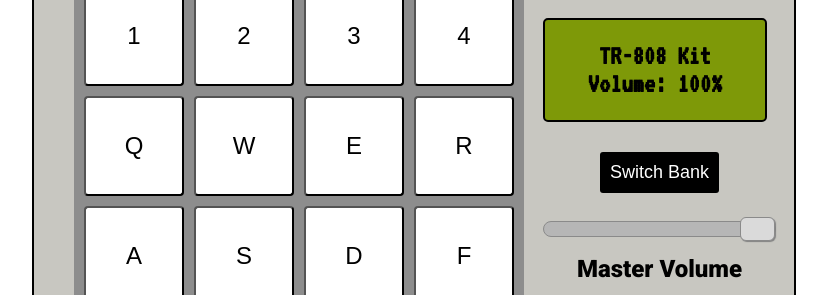
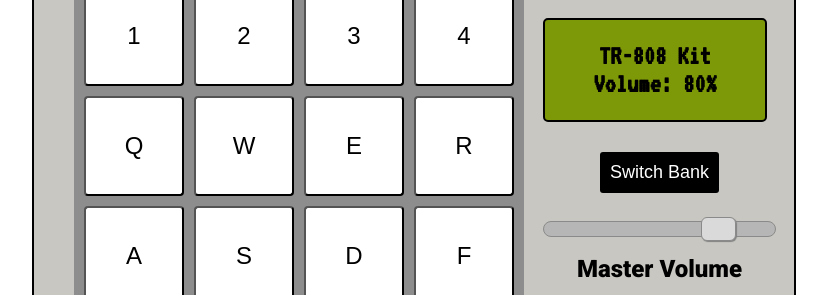
Before and after one commit to caseycantrell/beatboi, a React (Create React App) app: page / in a window 1280 px wide. Shown: the part 199-494 px from the top of the page, without its empty margins (226-1053 px from the left). Built offline with nearby package versions, Linux system fonts and the light colour scheme.

Commit message:
adds more banks

```diff
--- a/src/App.js
+++ b/src/App.js
@@ -198,14 +198,216 @@
   }
 ];
 
+const thirdSoundsGroup = [
+  {
+    keyCode: 81,
+    key: 'Q',
+    id: 'Chord-1 bro',
+    url: 'https://s3.amazonaws.com/freecodecamp/drums/Chord_1.mp3'
+  },
+  {
+    keyCode: 87,
+    key: 'W',
+    id: 'Chord-2',
+    url: 'https://s3.amazonaws.com/freecodecamp/drums/Chord_2.mp3'
+  },
+  {
+    keyCode: 69,
+    key: 'E',
+    id: 'Chord-3',
+    url: 'https://s3.amazonaws.com/freecodecamp/drums/Chord_3.mp3'
+  },
+  {
+    keyCode: 65,
+    key: 'A',
+    id: 'Shaker',
+    url: 'https://s3.amazonaws.com/freecodecamp/drums/Give_us_a_light.mp3'
+  },
+  {
+    keyCode: 83,
+    key: 'S',
+    id: 'Open-HH',
+    url: 'https://s3.amazonaws.com/freecodecamp/drums/Dry_Ohh.mp3'
+  },
+  {
+    keyCode: 68,
+    key: 'D',
+    id: 'Closed-HH',
+    url: 'https://s3.amazonaws.com/freecodecamp/drums/Bld_H1.mp3'
+  },
+  {
+    keyCode: 90,
+    key: 'Z',
+    id: 'Punchy-Kick',
+    url: 'https://s3.amazonaws.com/freecodecamp/drums/punchy_kick_1.mp3'
+  },
+  {
+    keyCode: 88,
+    key: 'X',
+    id: 'Side-Stick',
+    url: 'https://s3.amazonaws.com/freecodecamp/drums/side_stick_1.mp3'
+  },
+  {
+    keyCode: 67,
+    key: 'C',
+    id: 'Snare',
+    url: 'https://s3.amazonaws.com/freecodecamp/drums/Brk_Snr.mp3'
+  },
+  {
+    keyCode: 67,
+    key: 'C',
+    id: 'Snare',
+    url: 'https://s3.amazonaws.com/freecodecamp/drums/Brk_Snr.mp3'
+  },
+  {
+    keyCode: 67,
+    key: 'C',
+    id: 'Snare',
+    url: 'https://s3.amazonaws.com/freecodecamp/drums/Brk_Snr.mp3'
+  },
+  {
+    keyCode: 67,
+    key: 'C',
+    id: 'Snare',
+    url: 'https://s3.amazonaws.com/freecodecamp/drums/Brk_Snr.mp3'
+  },
+  {
+    keyCode: 67,
+    key: 'C',
+    id: 'Snare',
+    url: 'https://s3.amazonaws.com/freecodecamp/drums/Brk_Snr.mp3'
+  },
+  {
+    keyCode: 67,
+    key: 'C',
+    id: 'Snare',
+    url: 'https://s3.amazonaws.com/freecodecamp/drums/Brk_Snr.mp3'
+  },
+  {
+    keyCode: 67,
+    key: 'C',
+    id: 'Snare',
+    url: 'https://s3.amazonaws.com/freecodecamp/drums/Brk_Snr.mp3'
+  },
+  {
+    keyCode: 67,
+    key: 'C',
+    id: 'Snare',
+    url: 'https://s3.amazonaws.com/freecodecamp/drums/Brk_Snr.mp3'
+  }
+];
+
+const fourthSoundsGroup = [
+  {
+    keyCode: 81,
+    key: 'Q',
+    id: 'Chord-1 bro bro',
+    url: 'https://s3.amazonaws.com/freecodecamp/drums/Chord_1.mp3'
+  },
+  {
+    keyCode: 87,
+    key: 'W',
+    id: 'Chord-2',
+    url: 'https://s3.amazonaws.com/freecodecamp/drums/Chord_2.mp3'
+  },
+  {
+    keyCode: 69,
+    key: 'E',
+    id: 'Chord-3',
+    url: 'https://s3.amazonaws.com/freecodecamp/drums/Chord_3.mp3'
+  },
+  {
+    keyCode: 65,
+    key: 'A',
+    id: 'Shaker',
+    url: 'https://s3.amazonaws.com/freecodecamp/drums/Give_us_a_light.mp3'
+  },
+  {
+    keyCode: 83,
+    key: 'S',
+    id: 'Open-HH',
+    url: 'https://s3.amazonaws.com/freecodecamp/drums/Dry_Ohh.mp3'
+  },
+  {
+    keyCode: 68,
+    key: 'D',
+    id: 'Closed-HH',
+    url: 'https://s3.amazonaws.com/freecodecamp/drums/Bld_H1.mp3'
+  },
+  {
+    keyCode: 90,
+    key: 'Z',
+    id: 'Punchy-Kick',
+    url: 'https://s3.amazonaws.com/freecodecamp/drums/punchy_kick_1.mp3'
+  },
+  {
+    keyCode: 88,
+    key: 'X',
+    id: 'Side-Stick',
+    url: 'https://s3.amazonaws.com/freecodecamp/drums/side_stick_1.mp3'
+  },
+  {
+    keyCode: 67,
+    key: 'C',
+    id: 'Snare',
+    url: 'https://s3.amazonaws.com/freecodecamp/drums/Brk_Snr.mp3'
+  },
+  {
+    keyCode: 67,
+    key: 'C',
+    id: 'Snare',
+    url: 'https://s3.amazonaws.com/freecodecamp/drums/Brk_Snr.mp3'
+  },
+  {
+    keyCode: 67,
+    key: 'C',
+    id: 'Snare',
+    url: 'https://s3.amazonaws.com/freecodecamp/drums/Brk_Snr.mp3'
+  },
+  {
+    keyCode: 67,
+    key: 'C',
+    id: 'Snare',
+    url: 'https://s3.amazonaws.com/freecodecamp/drums/Brk_Snr.mp3'
+  },
+  {
+    keyCode: 67,
+    key: 'C',
+    id: 'Snare',
+    url: 'https://s3.amazonaws.com/freecodecamp/drums/Brk_Snr.mp3'
+  },
+  {
+    keyCode: 67,
+    key: 'C',
+    id: 'Snare',
+    url: 'https://s3.amazonaws.com/freecodecamp/drums/Brk_Snr.mp3'
+  },
+  {
+    keyCode: 67,
+    key: 'C',
+    id: 'Snare',
+    url: 'https://s3.amazonaws.com/freecodecamp/drums/Brk_Snr.mp3'
+  },
+  {
+    keyCode: 67,
+    key: 'C',
+    id: 'Snare',
+    url: 'https://s3.amazonaws.com/freecodecamp/drums/Brk_Snr.mp3'
+  }
+];
+
 const soundsName = {
-  TR808Kit: "TR-808 Kit",
-  smoothPianoKit: "Smooth Piano Kit"
+  tr808Kit: "TR-808 Kit",
+  smoothPianoKit: "Smooth Piano Kit",
+  thirdKit: "Third Kit",
+  fourthKit: "Fourth Kit"
 };
 
 const soundsGroup = {
-  TR808Kit: firstSoundsGroup,
-  smoothPianoKit: secondSoundsGroup
+  tr808Kit: firstSoundsGroup,
+  smoothPianoKit: secondSoundsGroup,
+  thirdKit: thirdSoundsGroup,
+  fourthKit: fourthSoundsGroup
 };
 
 const KeyboardKey = ({ play, sound: { id, key, url, keyCode } }) => {
@@ -229,7 +431,7 @@
 const Keyboard = ({ id, power, play, sounds }) => (
   <div className='keyboard-wrapper'>
     <div className='keyboard'>
-      {power ? sounds.map((sound) => <KeyboardKey play={play} sound={sound} />) : sounds.map((sound) => <KeyboardKey play={play} sound={{...sound, url: "#"}} />)}
+      {power ? sounds.map((sound) => <KeyboardKey key={id} play={play} sound={sound} />) : sounds.map((sound) => <KeyboardKey key={id} play={play} sound={{...sound, url: "#"}} />)}
     </div>
   </div>
 
@@ -252,7 +454,6 @@
       type="range"
       value={volume}
       onChange={handleVolumeChange}
-      orient="vertical"
       />
       <h4>Master Volume</h4>
   </div>
@@ -292,8 +493,8 @@
 
 function App() {
   const [power, setPower] = useState(true)
-  const [volume, setVolume] = useState(1);
-  const [soundType, setSoundType] = useState("TR808Kit");
+  const [volume, setVolume] = useState(0.8);
+  const [soundType, setSoundType] = useState("tr808Kit");
   const [sounds, setSounds] = useState(soundsGroup[soundType]);
   const [soundName, setSoundName] = useState("");
 
@@ -329,12 +530,18 @@
 
   const switchBank = () => {
     setSoundName("");
-    if (soundType === "TR808Kit") {
+    if (soundType === "tr808Kit") {
       setSoundType("smoothPianoKit");
       setSounds(soundsGroup.smoothPianoKit);
-    } else {
-      setSoundType("TR808Kit");
-      setSounds(soundsGroup.TR808Kit);
+    } else if (soundType === "smoothPianoKit") {
+      setSoundType("thirdKit");
+      setSounds(soundsGroup.thirdKit);
+    } else if (soundType === "thirdKit")  {
+      setSoundType("fourthKit");
+      setSounds(soundsGroup.fourthKit)
+    } else if (soundType === "fourthKit") {
+      setSoundType("tr808Kit")
+      setSounds(soundsGroup.tr808Kit)
     }
   };
 
```
Also changed, not shown: src/App.css (added).
